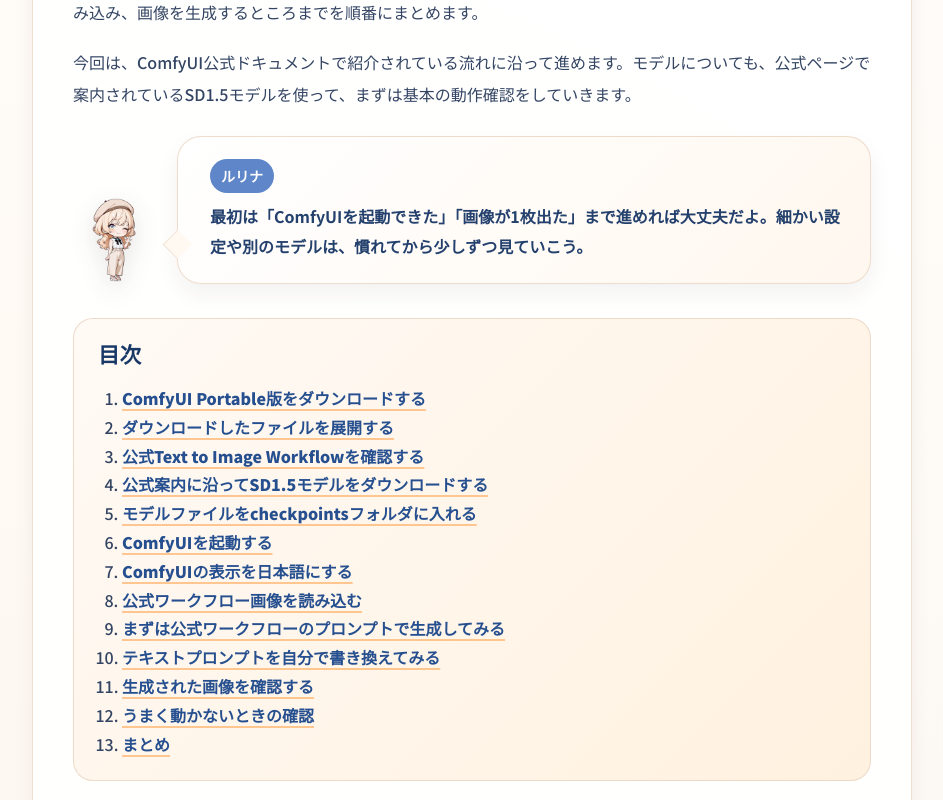
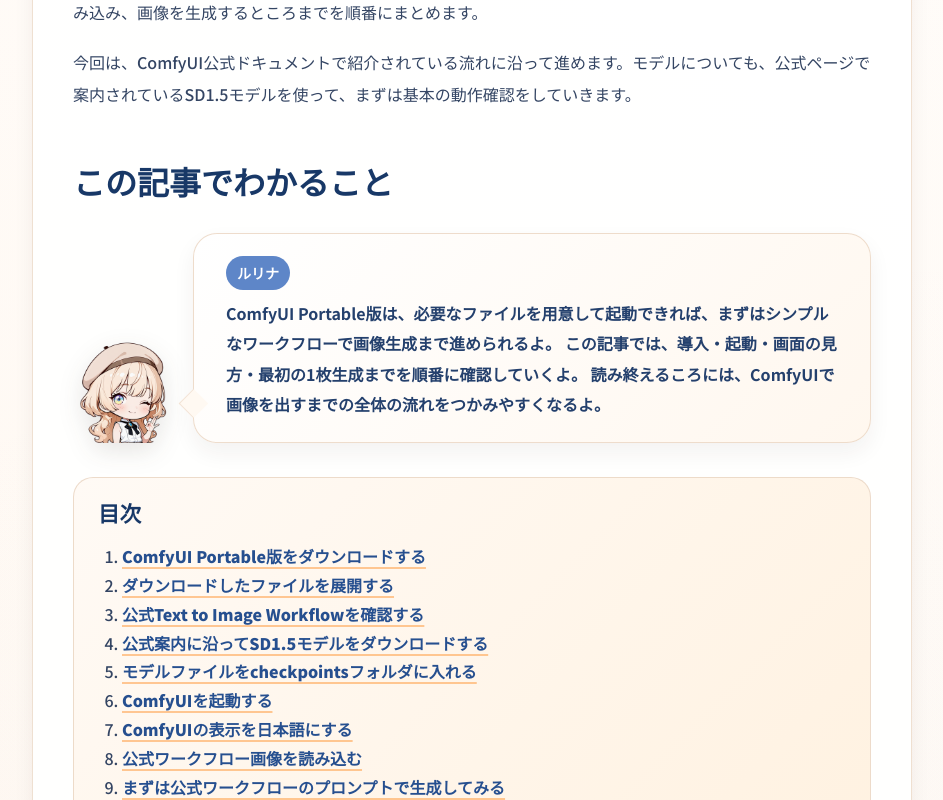
Before and after one commit to LULINAworks/lulinaworks, a Next.js app: page /articles/comfyui-start-guide in a window 1280 px wide. Shown: the part 880-1680 px from the top of the page, without its empty margins (168-1111 px from the left). Built offline with nearby package versions, Linux system fonts and the light colour scheme; a web font is replaced by a local one.

Commit message:
ルリナ吹き出しとヒーロー画像を更新

```diff
--- a/app/articles/comfyui-start-guide/page.tsx
+++ b/app/articles/comfyui-start-guide/page.tsx
@@ -63,13 +63,33 @@
   );
 }
 
-function LulinaSpeech({ children, tone = "normal" }: { children: React.ReactNode; tone?: "normal" | "reassure" }) {
-  const imageSrc = tone === "reassure" ? "/assets/character/lulina-chibi-reassure.png" : "/assets/character/lulina-chibi-normal.png";
-  const imageAlt = tone === "reassure" ? "安心ポーズのちびルリナ" : "ちびルリナ";
+function LulinaSpeech({
+  children,
+  tone = "point",
+}: {
+  children: React.ReactNode;
+  tone?: "point" | "recommend" | "warning" | "reassure";
+}) {
+  const speechTone = tone === "reassure" ? "recommend" : tone;
+  const imageMap = {
+    point: {
+      src: "/assets/character/lulina-speech-point.png",
+      alt: "ワンポイントを話すルリナ",
+    },
+    recommend: {
+      src: "/assets/character/lulina-speech-recommend.png",
+      alt: "おすすめを話すルリナ",
+    },
+    warning: {
+      src: "/assets/character/lulina-speech-warning.png",
+      alt: "注意をうながすルリナ",
+    },
+  } as const;
+  const image = imageMap[speechTone];
 
   return (
     <aside className="lulina-speech" aria-label="ルリナのメモ">
-      <img src={imageSrc} alt={imageAlt} />
+      <img src={image.src} alt={image.alt} />
       <div className="lulina-bubble">
         <span>ルリナ</span>
         <p>{children}</p>
@@ -107,8 +127,11 @@
             <p>
               今回は、ComfyUI公式ドキュメントで紹介されている流れに沿って進めます。モデルについても、公式ページで案内されているSD1.5モデルを使って、まずは基本の動作確認をしていきます。
             </p>
-            <LulinaSpeech tone="reassure">
-              最初は「ComfyUIを起動できた」「画像が1枚出た」まで進めれば大丈夫だよ。細かい設定や別のモデルは、慣れてから少しずつ見ていこう。
+            <h2 id="article-summary">この記事でわかること</h2>
+            <LulinaSpeech tone="recommend">
+              ComfyUI Portable版は、必要なファイルを用意して起動できれば、まずはシンプルなワークフローで画像生成まで進められるよ。
+              この記事では、導入・起動・画面の見方・最初の1枚生成までを順番に確認していくよ。
+              読み終えるころには、ComfyUIで画像を出すまでの全体の流れをつかみやすくなるよ。
             </LulinaSpeech>
 
             <nav className="toc-box" aria-labelledby="toc-title">
@@ -240,7 +263,7 @@
             />
             <p>ブラウザが自動で開かない場合は、黒い画面に表示されているURLを確認します。多くの場合は、以下のようなURLです。</p>
             <pre><code>http://127.0.0.1:8188/</code></pre>
-            <LulinaSpeech>
+            <LulinaSpeech tone="warning">
               黒い画面は閉じないでね。ComfyUI本体が動いている画面だから、閉じるとブラウザ側も使えなくなるよ。
             </LulinaSpeech>
 
@@ -340,7 +363,7 @@
               caption="生成された画像は、ComfyUIの output フォルダにも保存されます。"
             />
             <p>ComfyUI上で画像が表示され、output フォルダにも保存されていれば、最初の画像生成は成功です。</p>
-            <LulinaSpeech tone="reassure">
+            <LulinaSpeech tone="recommend">
               ここまでできれば、ComfyUIの導入と基本的な動作確認は完了だよ。まずは1枚出せたことを成功ラインにしよう。
             </LulinaSpeech>
 
@@ -360,7 +383,7 @@
             <p>
               また、ComfyUIが動いている間は、起動時に開いた黒いコンソール画面を閉じないようにします。閉じてしまった場合は、もう一度 <code>run_nvidia_gpu.bat</code> から起動し直します。
             </p>
-            <LulinaSpeech>
+            <LulinaSpeech tone="warning">
               エラーが出たときは、まず黒い画面を見てみよう。どこで止まっているかのヒントが書かれていることが多いよ。
             </LulinaSpeech>
 
@@ -386,7 +409,7 @@
             <p>
               SDXLやPony系などのモデルもComfyUIで使えますが、推奨設定やプロンプトの考え方が変わる部分があります。そのあたりは、別の記事で整理していく予定です。
             </p>
-            <LulinaSpeech tone="reassure">
+            <LulinaSpeech tone="recommend">
               まずは基本ワークフローで1枚出せれば大丈夫。次は、プロンプトの書き方や設定の意味も少しずつ見ていこう。
             </LulinaSpeech>
           </section>
--- a/app/globals.css
+++ b/app/globals.css
@@ -899,14 +899,14 @@
 
       .lulina-speech {
         display: grid;
-        grid-template-columns: 88px 1fr;
+        grid-template-columns: 104px 1fr;
         gap: 16px;
         align-items: end;
         margin: 26px 0 34px;
       }
 
       .lulina-speech > img {
-        width: 88px;
+        width: 104px;
         align-self: end;
         filter: drop-shadow(0 8px 12px rgba(48, 39, 31, 0.12));
       }
@@ -1029,7 +1029,7 @@
           justify-items: center;
         }
         .lulina-speech > img {
-          width: 82px;
+          width: 96px;
         }
         .lulina-bubble {
           width: 100%;
```
